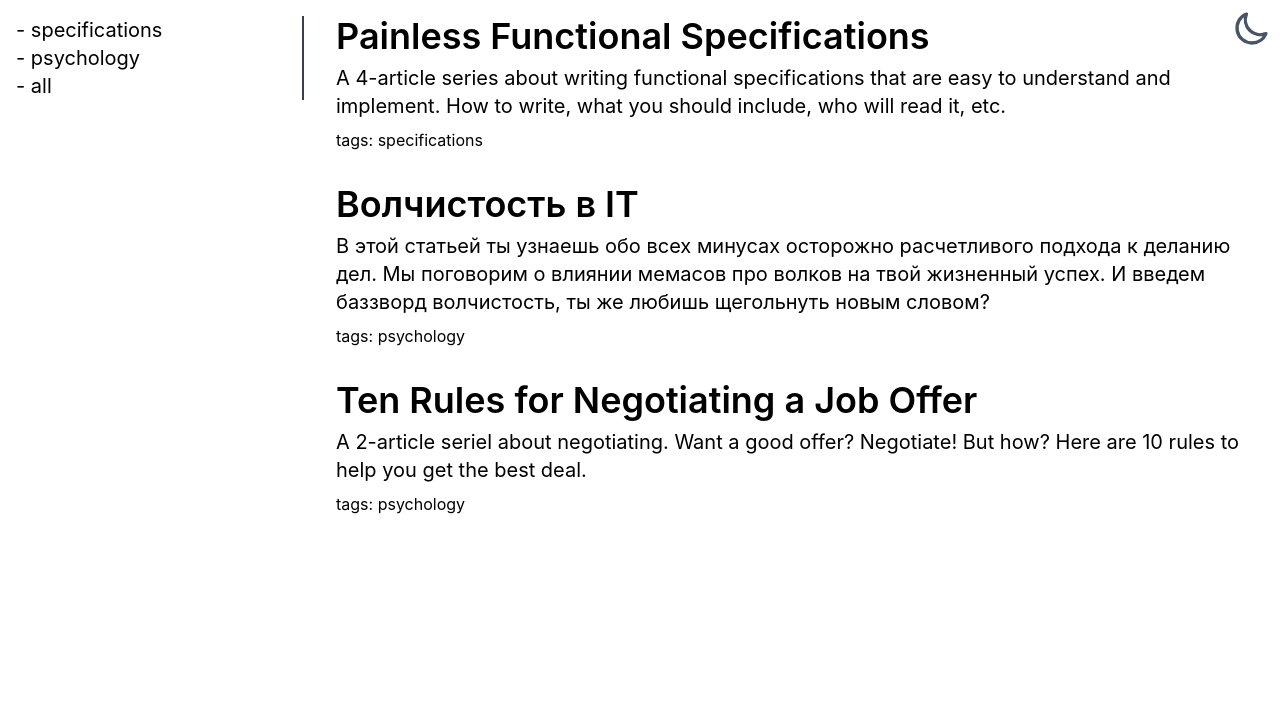
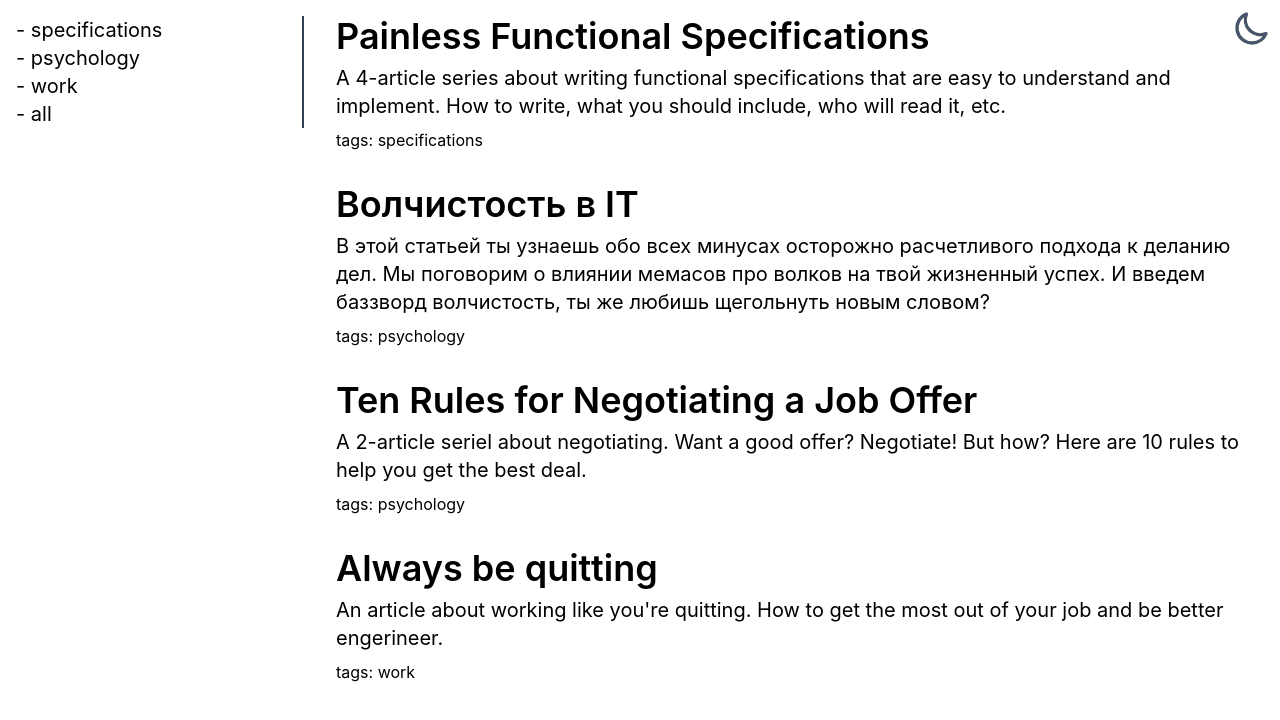
Before and after one commit to yanislav-igonin/mustread, a Next.js app: page / in a window 1280 px wide. Shown: the top 720 px of the page. Built offline with nearby package versions, Linux system fonts and the light colour scheme.

Commit message:
add new mustread

```diff
--- a/mustreads.ts
+++ b/mustreads.ts
@@ -19,6 +19,12 @@ export const mustreads: Mustread[] = [
     url: 'https://haseebq.com/my-ten-rules-for-negotiating-a-job-offer/',
     tags: ['psychology'],
   },
+  {
+    title: 'Always be quitting',
+    description: 'An article about working like you\'re quitting. How to get the most out of your job and be better engerineer.',
+    url: 'https://jmmv.dev/2021/04/always-be-quitting.html',
+    tags: ['work'],
+  },
 ];
 
 // Only unique tags.
```
